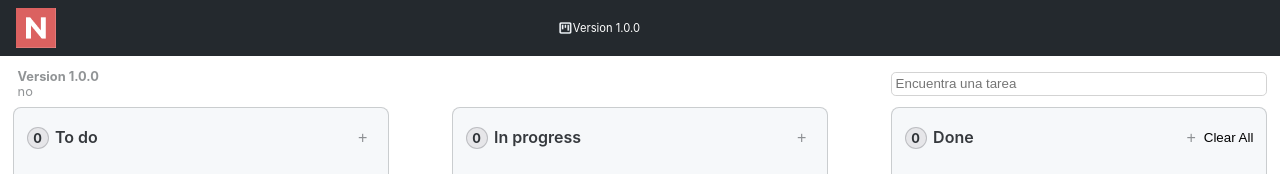
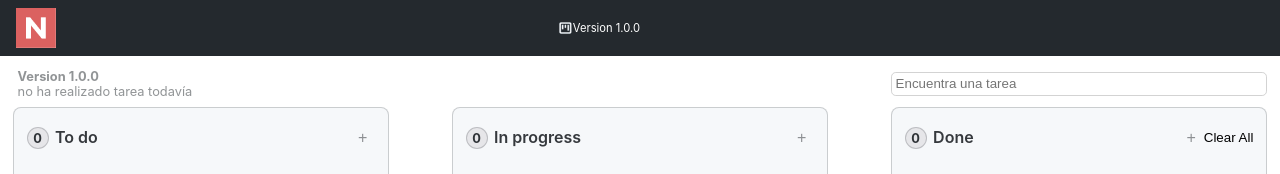
Before and after one commit to elenar10/kanbas, a React (Create React App) app in the folder kanbas-proyect/: page / in a window 1280 px wide. Shown: the top 174 px of the page. Built offline with nearby package versions, Linux system fonts and the light colour scheme.

Commit message:
update arreglado

```diff
--- a/kanbas-proyect/src/components/contexto/index.js
+++ b/kanbas-proyect/src/components/contexto/index.js
@@ -1,3 +1,3 @@
 import { createContext } from "react";
 
-export const DateContext = createContext(localStorage.getItem('lastUpdate') ?? 'no ha realizado tarea todavía');
+export const DateContext = createContext('onUpdate');
--- a/kanbas-proyect/src/components/contexto/provider.jsx
+++ b/kanbas-proyect/src/components/contexto/provider.jsx
@@ -2,7 +2,8 @@ import { useState } from "react";
 import { DateContext } from "./";
 
 function DateProvider({ value, children }) {
-    const [date, setDate] = useState(value);
+    const [date, setDate] = useState(localStorage.getItem('lastUpdate') ?? 'no ha realizado tarea todavía');
+
     return (
         <DateContext.Provider value={[date, setDate]}>
             {children}
```
